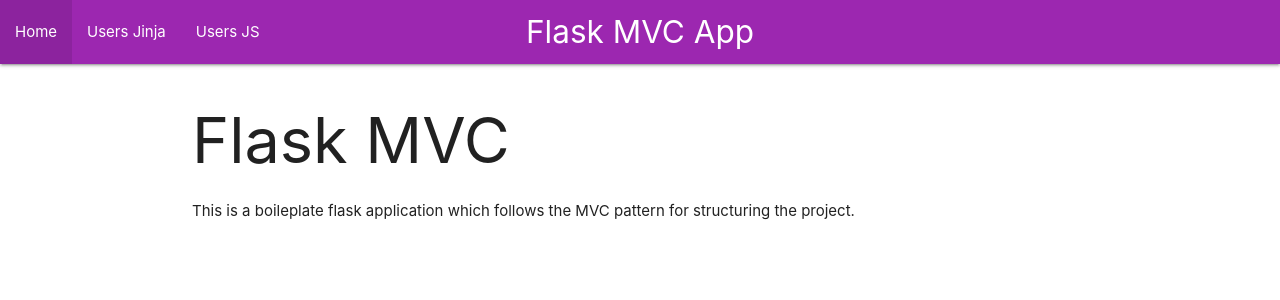
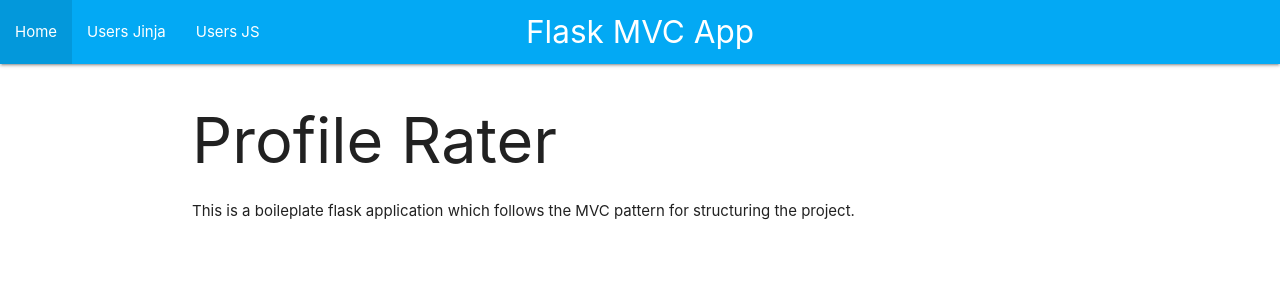
Before and after one commit to octak/azure, a Flask app: page / in a window 1280 px wide. Shown: the top 300 px of the page. Run offline with Flask 3, Linux system fonts and the light colour scheme.

Commit message:
layout changes

```diff
--- a/App/templates/index.html
+++ b/App/templates/index.html
@@ -5,6 +5,6 @@
 {{ super() }}
 
 {% block content %}
-    <h1>Flask MVC</h1>
+    <h1>Profile Rater</h1>
     <p>This is a boileplate flask application which follows the MVC pattern for structuring the project.</p>
 {% endblock %}
--- a/App/templates/layout.html
+++ b/App/templates/layout.html
@@ -13,7 +13,7 @@
 
   </head>
   <body>
-    <nav class="purple">
+    <nav class="light-blue">
       <div class="nav-wrapper">
         <a href="#!" class="brand-logo center">{% block page %}{% endblock %}</a>
         <div class="nav-wrapper">
```
